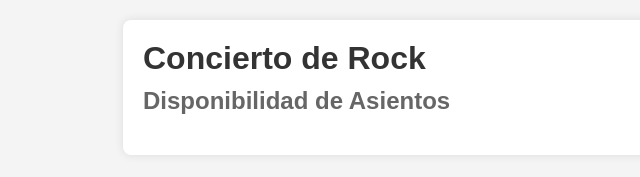
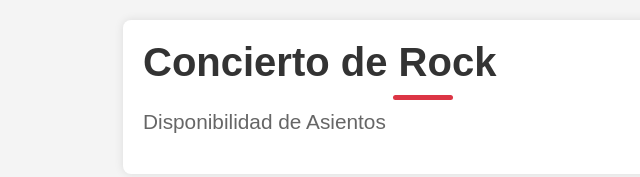
Before and after one commit to PaulHuaman696/Venta-Tickets, a website: page public/index.html in a window 1280 px wide. Shown: the whole page, without its empty margins (217-857 px from the left). Drawn offline with Linux system fonts and the light colour scheme; no server answers.

Commit message:
Agregar estilos para los titulos

```diff
--- a/public/styles.css
+++ b/public/styles.css
@@ -20,16 +20,31 @@ body {
   box-shadow: 0 0 10px rgba(0, 0, 0, 0.1);
 }
 
+/* Estilo del título principal */
 h1 {
-  font-size: 2rem;
+  font-size: 2.5rem;
   color: #333;
   margin-bottom: 10px;
+  position: relative;
+  font-weight: bold;
 }
 
+h1::after {
+  content: "";
+  display: block;
+  width: 60px;
+  height: 5px;
+  background-color: #dc3545; /* Color rojo para resaltar */
+  margin: 10px auto 0;
+  border-radius: 3px;
+}
+
+/* Estilo del subtítulo */
 h2 {
-  font-size: 1.5rem;
+  font-size: 1.3rem;
   color: #666;
   margin-bottom: 20px;
+  font-weight: normal;
 }
 
 #asientosList {
```
